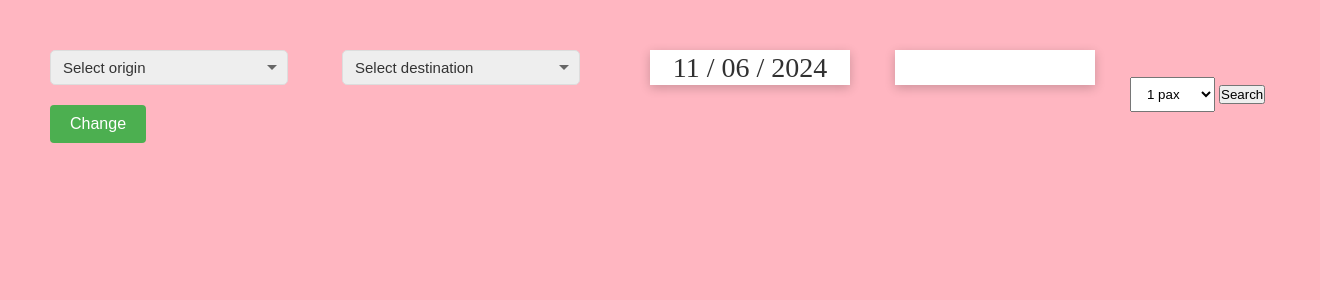
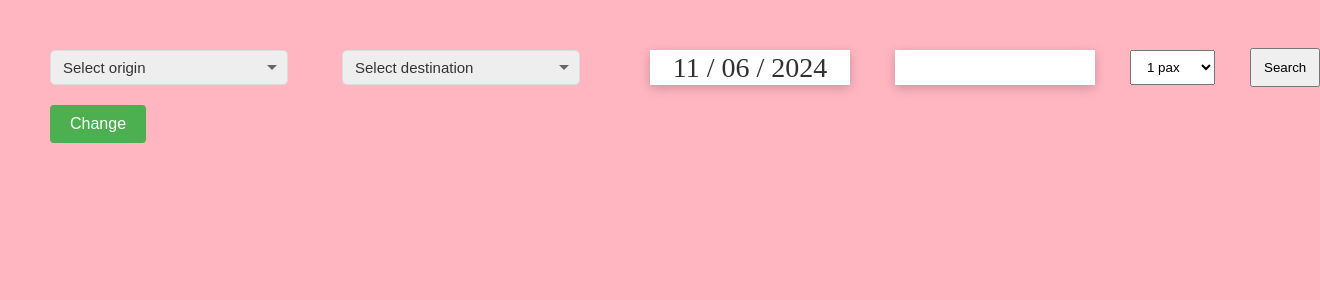
Before and after one commit to ezatul18/TT8L-06, a Flask app: page / in a window 1320 px wide. Shown: the part 75-375 px from the top of the page. Run offline with Flask 3, Linux system fonts and the light colour scheme.

Commit message:
style search button

```diff
--- a/Ticketing/static/styles.css
+++ b/Ticketing/static/styles.css
@@ -263,7 +263,14 @@ ul li a:hover {
 .pax {
     padding: 8px 12px;
     padding-right: 10px;
-    padding-top: -20px;
-    margin-top: -90px;
+    margin-top: -35px;
     margin-left: 1130px;
+    display: block;
 }
+
+.search {
+    margin-left: 1250px;
+    margin-top: -37px;
+    padding: 10px 12px;
+    display: block;
+}
```
